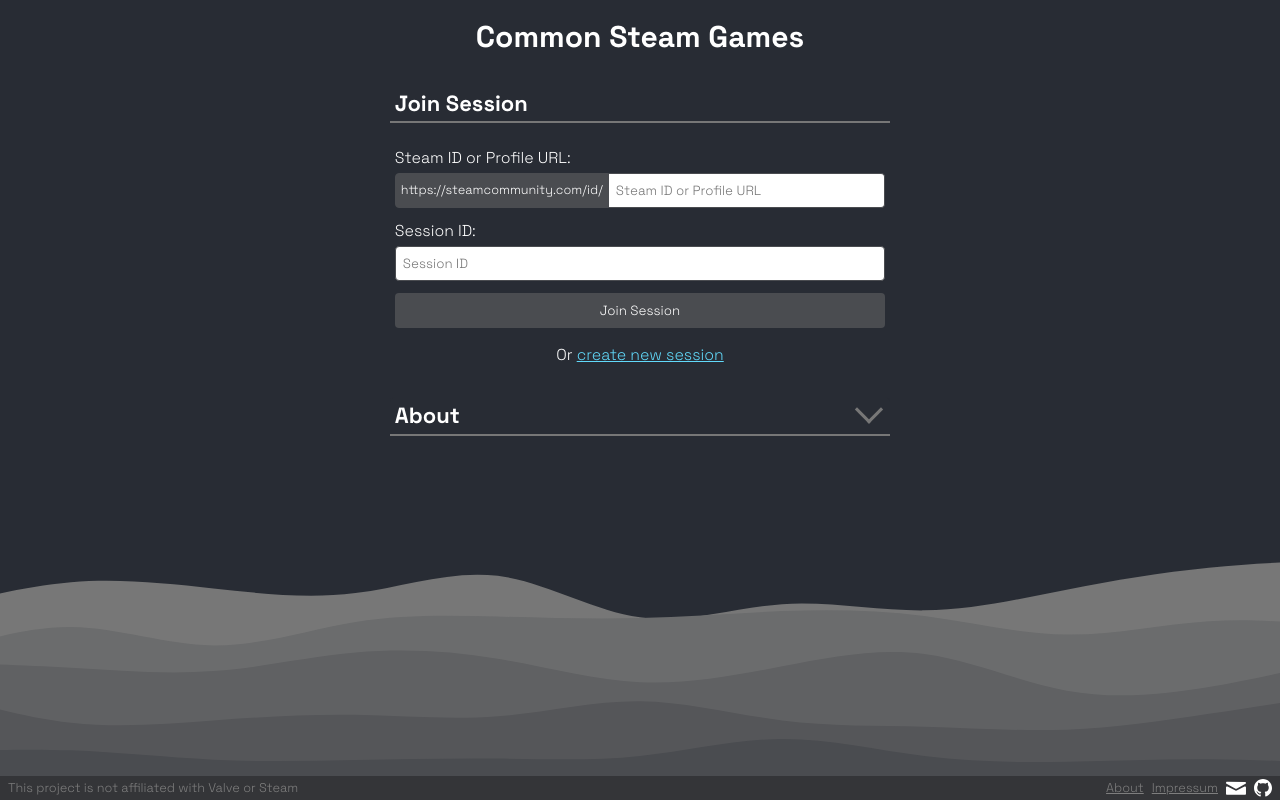
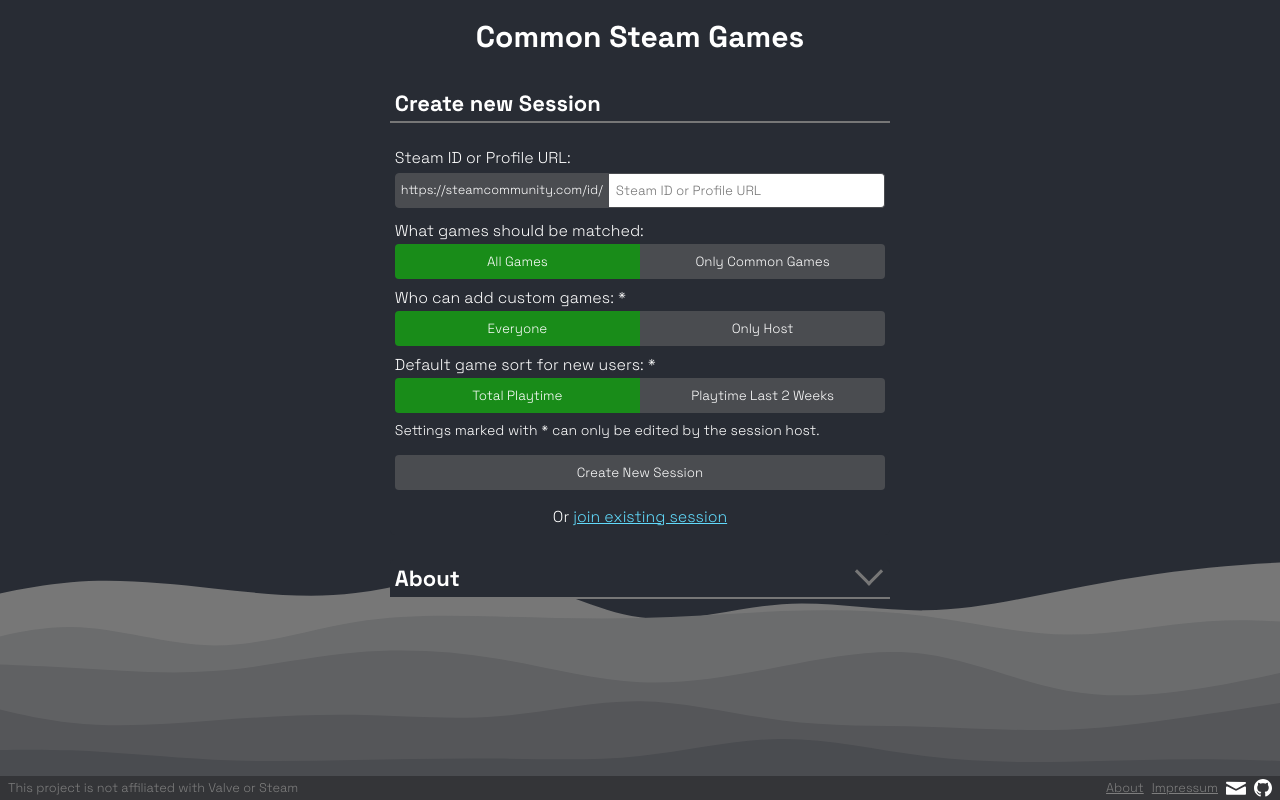
Before and after one commit to aliebald/common-steam-games, a React (Create React App) app: page /#/create in a window 1280 px wide. Before the commit this address led to /#/join. Built offline with nearby package versions, Linux system fonts and the light colour scheme.

Commit message:
CSS adjustments

```diff
--- a/src/components/aboutTeaser/aboutTeaser.css
+++ b/src/components/aboutTeaser/aboutTeaser.css
@@ -3,7 +3,7 @@
 	flex-direction: column;
 	justify-content: flex-start;
 	height: 100%;
-	margin: 1rem 0;
+	padding: 1rem 0 2rem 0;
 }
 
 .about-teaser .content {
--- a/src/components/buttonGroup/buttonGroup.css
+++ b/src/components/buttonGroup/buttonGroup.css
@@ -6,6 +6,7 @@
 
 .btn-group .btn-group-btn {
 	flex: 1;
+	white-space: nowrap;
 }
 
 .btn-group .btn-group-btn:active {
--- a/src/pages/createSession/CreateSession.tsx
+++ b/src/pages/createSession/CreateSession.tsx
@@ -51,7 +51,7 @@ export default function CreateSession(props: {
         />
         <input type="submit" value="Create New Session" className="btn" />
       </form>
-      <p className="t-center">
+      <p className="link-join">
         Or <Link to="/join">join existing session</Link>
       </p>
       <AboutTeaser />
--- a/src/pages/joinSession/JoinSession.tsx
+++ b/src/pages/joinSession/JoinSession.tsx
@@ -66,7 +66,7 @@ export default function JoinSession(props: {
           </div>
         </div>
       </form>
-      <p className="t-center">
+      <p className="link-create">
         Or <Link to="/create">create new session</Link>
       </p>
       <AboutTeaser />
--- a/src/styles/app.css
+++ b/src/styles/app.css
@@ -115,6 +115,16 @@
 .create-session form,
 .join-session form {
   padding: 0 .3rem;
+  background-color: var(--main-color-1);
+}
+
+.create-session .link-join,
+.join-session .link-create {
+  text-align: center;
+  background-color: var(--main-color-1);
+  border-radius: 0 0 5px 5px;
+  padding: 1rem .3rem .5rem .3rem;
+  margin: 0 0 .5rem 0;
 }
 
 .join-session input, .join-session label,
--- a/src/styles/index.css
+++ b/src/styles/index.css
@@ -78,12 +78,12 @@ a {
 }
 
 ::-webkit-scrollbar-thumb {
-  background: #888;
+  background: var(--main-color-3);
   border-radius: 4px;
 }
 
 ::-webkit-scrollbar-thumb:hover {
-  background: #58595e;
+  background: var(--main-color-2);
 }
 
 /* ======
```
